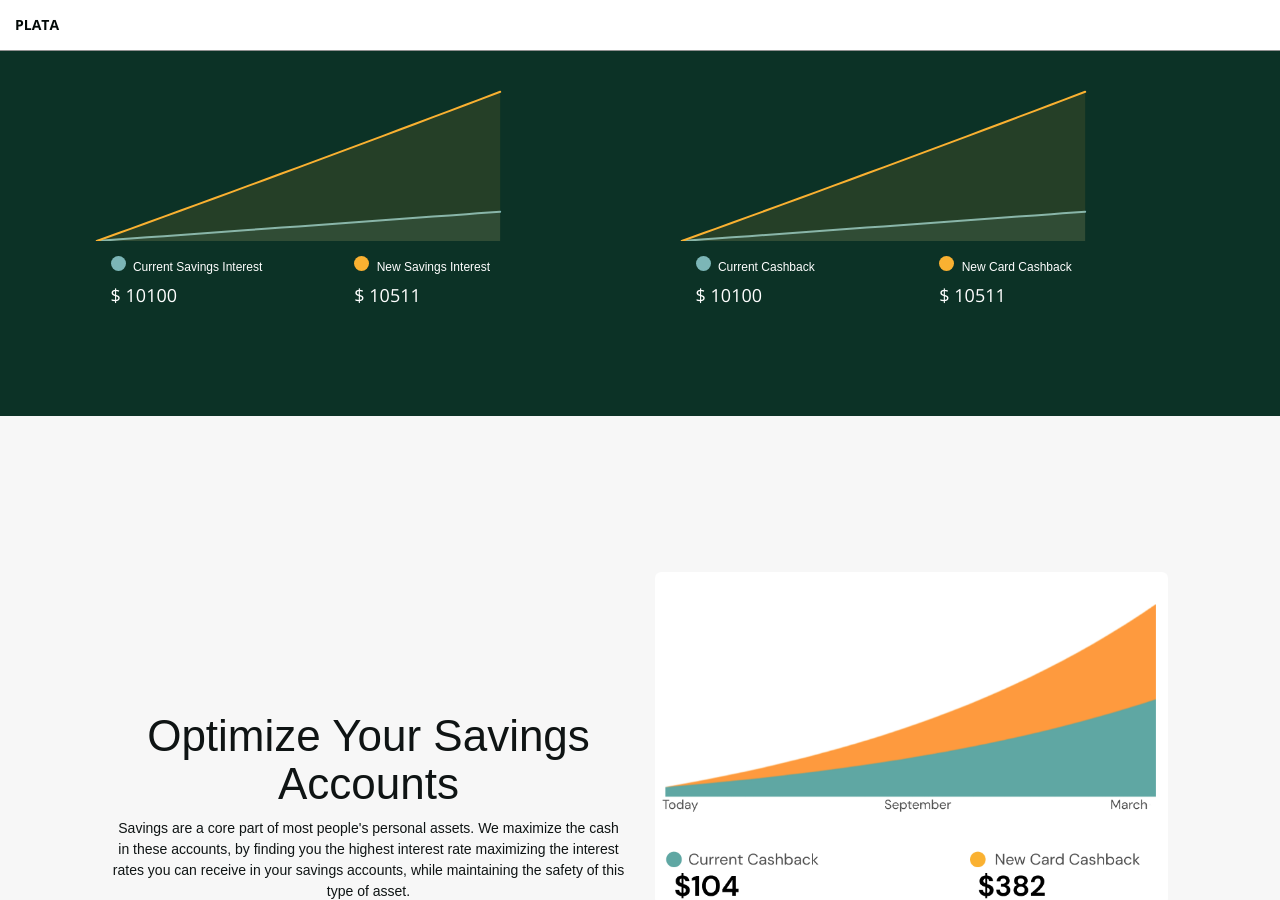
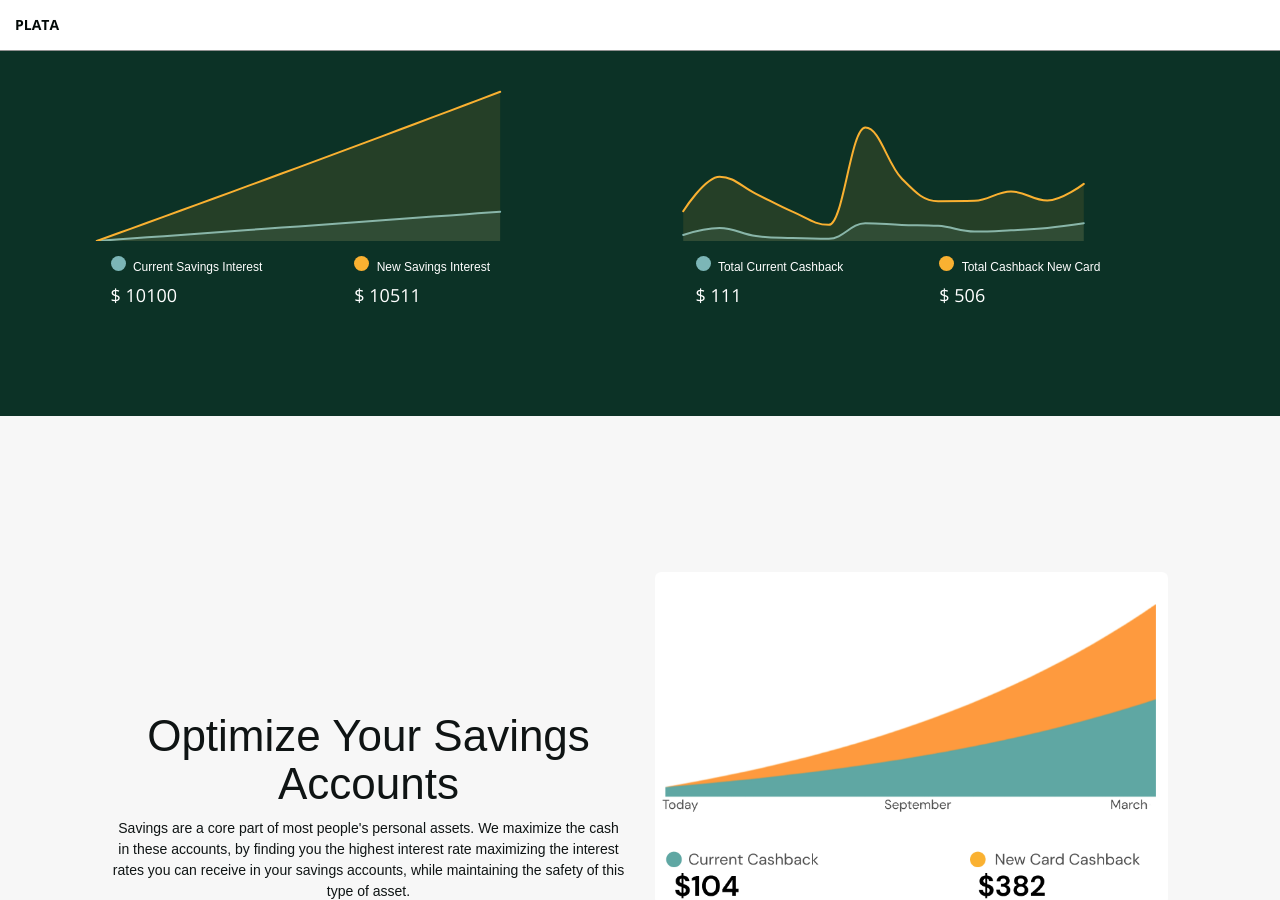
Before and after one commit to arsalansids/plata-landing, a Jekyll site: the page built from index.html, in a window 1280 px wide and 900 px high, scrolled down 742 px. Built offline with Jekyll 4.4.1, drawn with Linux system fonts in a browser that asks for light colours; some of the changed lines change nothing that is shown.

Commit message:
add credit card graph

```diff
--- a/_includes/hero-images.html
+++ b/_includes/hero-images.html
@@ -32,16 +32,16 @@
                     <div class="chart-info col-lg-5 col-lg-offset-1 col-md-5 col-md-offset-1 col-sm-5 col-sm-offset-1">
                         <div>
                             <span class="circle-chart" style="background-color: #7CB6B7;"></span>
-                            <p class="account-detail-chart">Current Cashback</p>
+                            <p class="account-detail-chart">Total Current Cashback</p>
                         </div>
-                        <h4 class="account-value-chart" id="credit1-value">$ 10100</h4>
+                        <h4 class="account-value-chart" id="credit1-value">$ 111</h4>
                     </div>
                     <div class="chart-info col-lg-5 col-lg-offset-1 col-md-5 col-md-offset-1 col-sm-5 col-sm-offset-1">
                         <div>
                             <span class="circle-chart" style="background-color: #FAB131;"></span>
-                            <p class="account-detail-chart">New Card Cashback</p>
+                            <p class="account-detail-chart">Total Cashback New Card</p>
                         </div>
-                        <h4 class="account-value-chart" id="credit2-value">$ 10511</h4>
+                        <h4 class="account-value-chart" id="credit2-value">$ 506</h4>
                     </div>
                 </div>
             </div>
--- a/js/credit-card-chart.js
+++ b/js/credit-card-chart.js
@@ -1,23 +1,15 @@
-var cashback = 10000;
-
 // Define the data for the two series
-var chartCreditData = [  {    name: '0.01%',    data: []
+var chartCreditData = [
+  {
+    name: 'Current Card',
+    data: [ 5.20, 11.09, 4.23, 2.58, 1.94, 15.21, 13.76, 12.98, 8.09, 9.23, 11.24, 15.23 ]
   },
   {
-    name: '0.05%',
-    data: []
+    name: 'New Card',
+    data: [ 25.48, 55.09, 40.43, 25.18, 13.84, 97.28, 53.56, 34.16, 34.48, 42.46, 34.75, 48.99 ]
   }
 ];
 
-// Fill in the data for the two series
-var monthCashback1 = cashback;
-var monthCashback2 = cashback;
-for (var i = 0; i < 13; i++) {
-    chartCreditData[0].data.push(monthCashback1);
-    chartCreditData[1].data.push(monthCashback2);
-    monthCashback1 = monthCashback1 * (1 + (0.01/12));
-    monthCashback2 = monthCashback2 * (1 + (0.05/12));
-}
 
 
 // Define the options for the chart
@@ -44,7 +36,6 @@ var chartOptions = {
     title: {
       text: '',
     },
-    min: cashback,
     visible: false
   },
   legend: {
--- a/js/savings-chart.js
+++ b/js/savings-chart.js
@@ -36,12 +36,6 @@ var chartOptions = {
     height: 200,
     backgroundColor: '#0c3226',
   },
-  events: {
-    mouseOver: function () {
-        var savingsValue = this.y.toFixed(0);
-        document.getElementById('testp').innerText = savingsValue;
-    }
-},
   title: {
     text: null
   },
```
